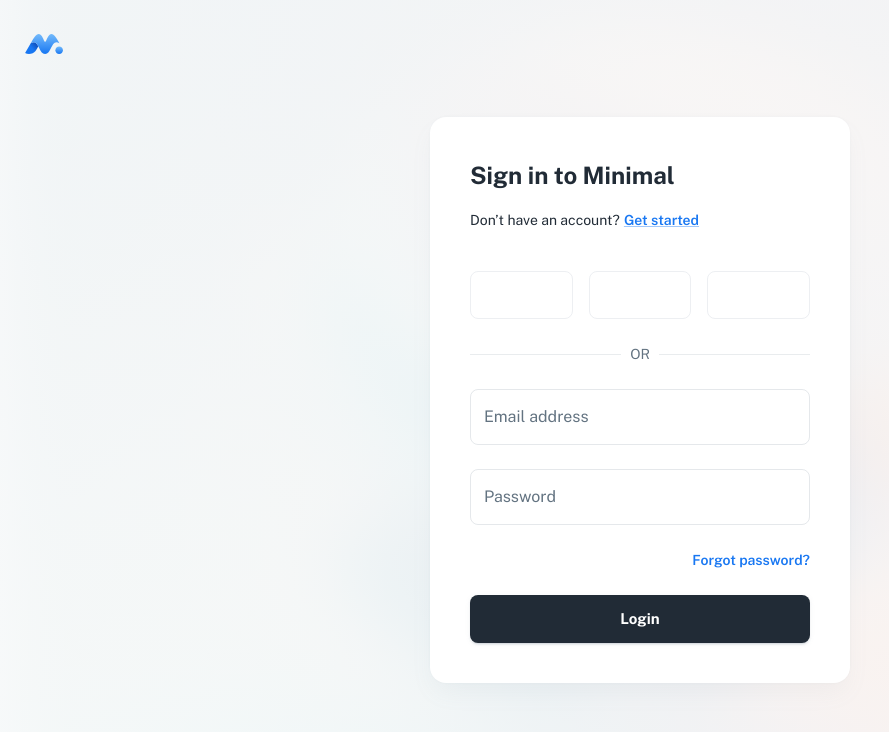
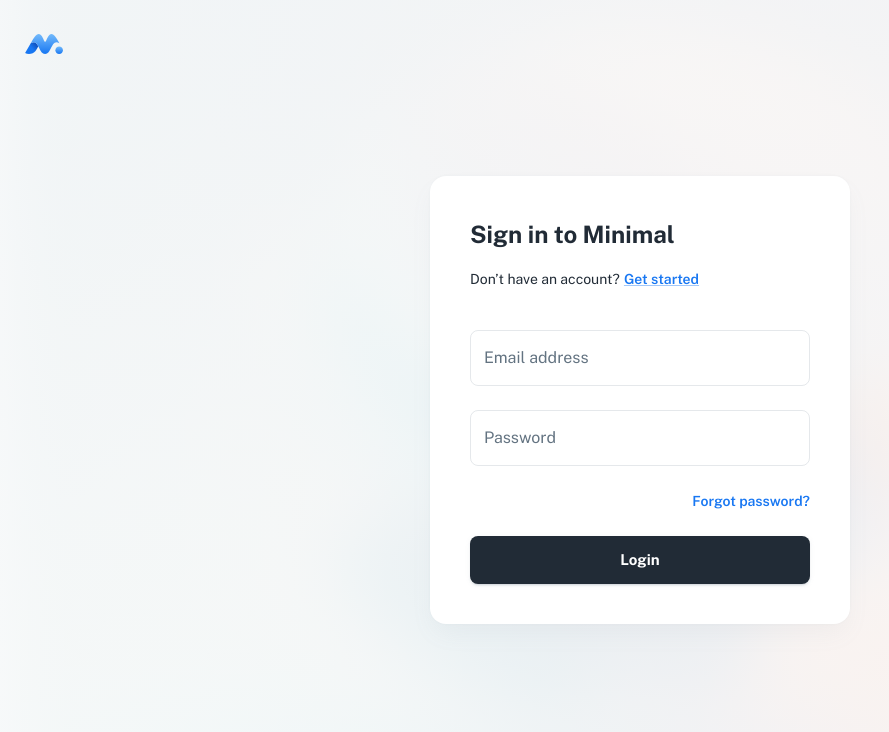
Before and after one commit to hcardoso81/dashboardNextJS, a React (Vite) app: page /login in a window 1280 px wide. Shown: the top 732 px of the page, without its empty margins (0-889 px from the left). Built offline with nearby package versions, Linux system fonts and the light colour scheme; some icons are missing.

Commit message:
feat. hidden elements

```diff
--- a/src/sections/login/login-view.jsx
+++ b/src/sections/login/login-view.jsx
@@ -32,6 +32,8 @@
   const handleClick = () => {
     router.push('/dashboard');
   };
+
+  const show=false;
 
   const renderForm = (
     <>
@@ -108,6 +110,8 @@
             </Link>
           </Typography>
 
+          {show && (
+
           <Stack direction="row" spacing={2}>
             <Button
               fullWidth
@@ -140,11 +144,18 @@
             </Button>
           </Stack>
 
+          )}
+
+          {show && (
+
           <Divider sx={{ my: 3 }}>
             <Typography variant="body2" sx={{ color: 'text.secondary' }}>
               OR
             </Typography>
           </Divider>
+
+          )}
+
 
           {renderForm}
         </Card>
```
